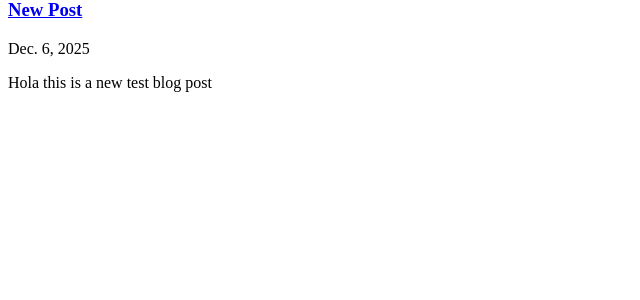
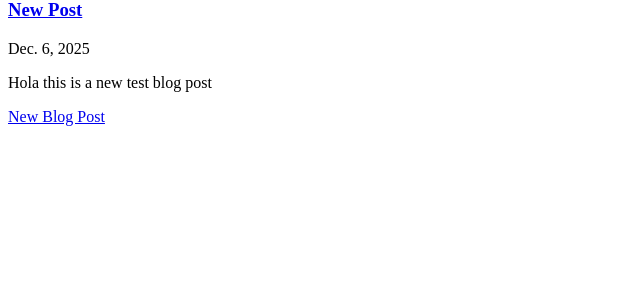
Before and after one commit to Adarsh0047/django, a Django app: page /blogs/11 in a window 1280 px wide. Shown: the part 174-474 px from the top of the page, without its empty margins (0-640 px from the left). Run offline with Django 4.2, Linux system fonts and the light colour scheme; a user stored in the database is signed in; data comes from the database, SQL or seed files in the repository; both versions use the stored data as it was after the commit.

Commit message:
added mp112 code

```diff
--- a/MP110/blogs/templates/blogs/blog.html
+++ b/MP110/blogs/templates/blogs/blog.html
@@ -18,4 +18,8 @@
     {% empty %}
     <h3>No Blog Posts found for the blog {{ blog.title }}.</h3>
     {% endfor %}
+
+    {% if blog.owner == request.user %}
+        <a class="button primary" href="{% url 'blogs:new_blog_post' blog.id %}">New Blog Post</a>
+    {% endif %}
 {% endblock content %}
--- a/MP110/blogs/urls.py
+++ b/MP110/blogs/urls.py
@@ -7,5 +7,6 @@ urlpatterns = [
     path("blogs/", views.blogs, name="blogs"),
     path("blogs/<int:blog_id>", views.blog, name="blog"),
     path("posts/<int:post_id>", views.post, name="post"),
-    path("new_blogs/", views.new_blog, name="new_blog")
+    path("new_blogs/", views.new_blog, name="new_blog"),
+    path("new_posts/<int:blog_id>", views.new_blog_post, name="new_blog_post")
     ]
--- a/MP110/blogs/views.py
+++ b/MP110/blogs/views.py
@@ -1,6 +1,6 @@
 from django.shortcuts import render, redirect
 from .models import Blog, BlogPost
-from .forms import BlogForm
+from .forms import BlogForm, BlogPostForm
 from django.contrib.auth.decorators import login_required
 
 def index(request):
@@ -45,3 +45,24 @@ def new_blog(request):
         "form": form
     }
     return render(request, "blogs/new_blog.html", context=context)
+
+@login_required
+def new_blog_post(request, blog_id):
+    blog = Blog.objects.get(id=blog_id)
+
+    if request.user != blog.owner:
+        return redirect("blogs:blogs")
+
+    if request.method != "POST":
+        form = BlogPostForm()
+    else:
+        form = BlogPostForm(data=request.POST)
+        if form.is_valid():
+            new_blog_post = form.save(commit=False)
+            new_blog_post.blog = blog
+            new_blog_post.save()
+            return redirect("blogs:blog", blog_id)
+    context = {
+        "form": form, "blog": blog
+    }
+    return render(request, "blogs/new_post.html", context=context)
```
Also changed, not shown: MP110/blogs/forms.py (+6 -1 lines), MP110/blogs/templates/blogs/new_post.html (added, +12 -0 lines), MP110/db.sqlite3.
